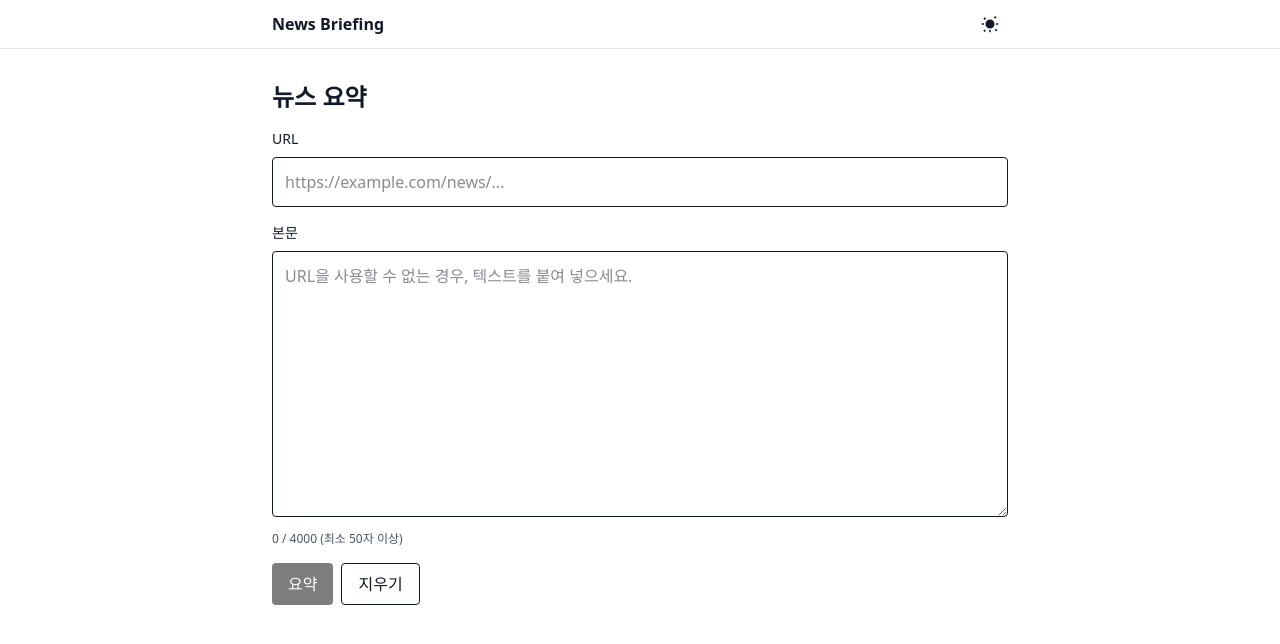
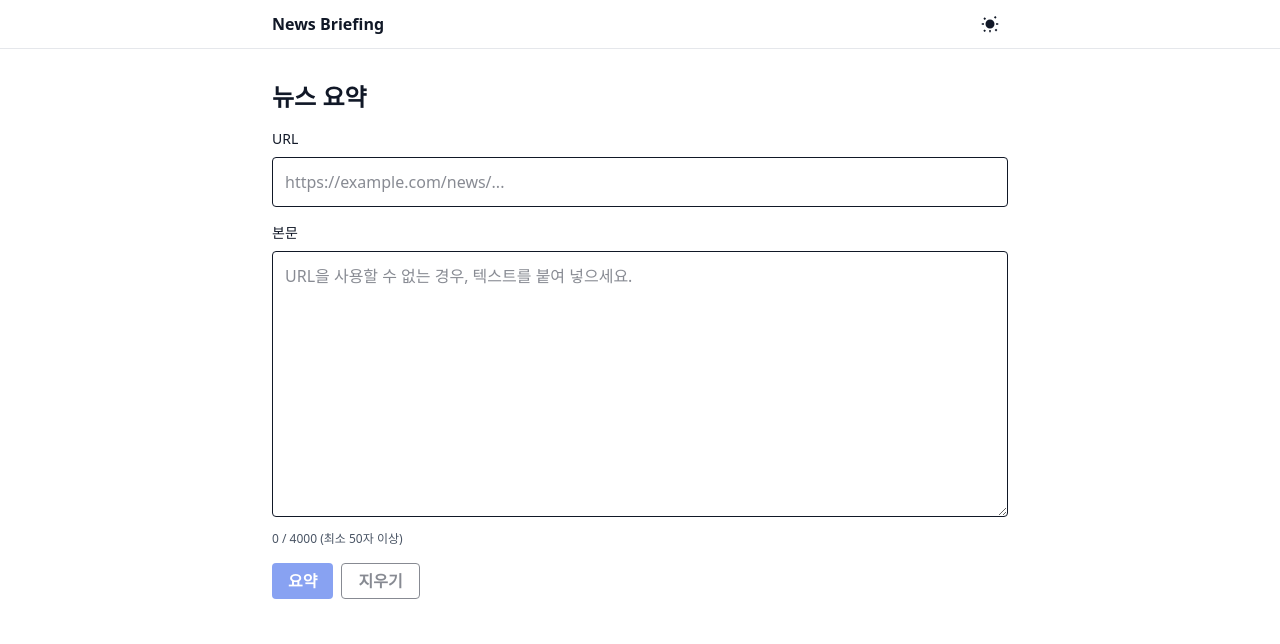
Before and after one commit to Deemou/news-briefing, a Next.js app: page / in a window 1280 px wide. Shown: the top 644 px of the page. Built offline with nearby package versions, Linux system fonts and the light colour scheme.

Commit message:
feat: Button 컴포넌트 추가

```diff
--- a/package.json
+++ b/package.json
@@ -10,10 +10,12 @@
   },
   "dependencies": {
     "@supabase/supabase-js": "^2.57.4",
+    "clsx": "^2.1.1",
     "next": "15.5.3",
     "openai": "^6.1.0",
     "react": "19.1.0",
-    "react-dom": "19.1.0"
+    "react-dom": "19.1.0",
+    "tailwind-merge": "^3.3.1"
   },
   "devDependencies": {
     "@eslint/eslintrc": "^3",
--- a/src/app/page.tsx
+++ b/src/app/page.tsx
@@ -2,6 +2,7 @@
 
 import { useState, useCallback } from "react";
 import { isValidHttpUrl } from "@/lib/validators/url";
+import Button from "@/components/ui/Button";
 
 const minLen = 50;
 const maxLen = 4000;
@@ -134,25 +135,27 @@ export default function Home() {
         )}
 
         <div className="flex gap-2">
-          <button
+          <Button
             type="submit"
-            className="rounded bg-black px-4 py-2 text-white disabled:opacity-50"
+            variant="primary"
             disabled={!canSubmit}
+            aria-busy={isSubmitting}
           >
             {isSubmitting ? "요약 중…" : "요약"}
-          </button>
-          <button
+          </Button>
+
+          <Button
             type="button"
+            variant="secondary"
             onClick={() => {
               setUrl("");
               setText("");
               setUrlError(null);
             }}
-            className="rounded border px-4 py-2"
             disabled={isSubmitting || (!tlen && !url)}
           >
             지우기
-          </button>
+          </Button>
         </div>
       </form>
 
--- /dev/null
+++ b/src/components/ui/Button.tsx
@@ -0,0 +1,41 @@
+import React from "react";
+import { cn } from "@/lib/cn";
+
+type ButtonProps = React.ButtonHTMLAttributes<HTMLButtonElement> & {
+  variant?: "primary" | "secondary";
+  size?: "sm" | "md" | "lg";
+};
+
+export default function Button({
+  variant = "primary",
+  size = "md",
+  className,
+  ...props
+}: ButtonProps) {
+  const base =
+    "inline-flex items-center justify-center rounded font-semibold select-none " +
+    "focus-visible:outline focus-visible:outline-2 focus-visible:outline-yellow-400 " +
+    "disabled:opacity-50 disabled:cursor-not-allowed";
+
+  const sizes = {
+    sm: "h-8 px-3 text-sm",
+    md: "h-9 px-4",
+    lg: "h-10 px-5 text-base",
+  }[size];
+
+  const variants = {
+    primary:
+      "text-white bg-blue-700 enabled:hover:bg-blue-800 " +
+      "dark:text-[var(--bg)] dark:bg-amber-500 enabled:dark:hover:bg-amber-600",
+    secondary:
+      "border text-[var(--fg)] bg-transparent enabled:hover:bg-(--hover-bg) " +
+      "dark:border-gray-500 dark:text-gray-200 enabled:dark:hover:bg-gray-700",
+  }[variant];
+
+  return (
+    <button
+      className={cn(base, sizes, variants, "cursor-pointer", className)}
+      {...props}
+    />
+  );
+}
--- /dev/null
+++ b/src/lib/cn.ts
@@ -0,0 +1,7 @@
+import { type ClassValue } from "clsx";
+import clsx from "clsx";
+import { twMerge } from "tailwind-merge";
+
+export function cn(...inputs: ClassValue[]): string {
+  return twMerge(clsx(inputs));
+}
--- a/src/styles/globals.css
+++ b/src/styles/globals.css
@@ -1,36 +1,15 @@
 @import "tailwindcss";
 
-/* dark 변형을 html.dark로 매핑 */
-@custom-variant dark (&:where(.dark, .dark *));
-
-/* 색상 토큰 */
-:root {
-  --bg: #ffffff;
-  --hover-bg: #f3f4f6;
-  --fg: #111827; /* gray-900 */
-  --card-bg: #ffffff;
-  --card-fg: #111827;
-  --border: #e5e7eb; /* gray-200 */
-  --primary: #1d4ed8; /* blue-700 */
-  --primary-hover: #1e40af; /* blue-800 */
-  --primary-contrast: #ffffff;
+/* 1) Base: 요소 기본/정책 */
+@layer base {
+  /* 커서 정책 */
+  button:not([disabled]),
+  [role="button"]:not([disabled]) {
+    cursor: pointer;
   }
-.dark {
-  --bg: #0b1220; /* slate-950 */
-  --hover-bg: #1f2937;
-  --fg: #f3f4f6; /* gray-100 */
-  --card-bg: #0f172a; /* slate-900 */
-  --card-fg: #ffffff;
-  --border: #334155; /* slate-700 */
-  --primary: #f59e0b; /* amber-500 */
-  --primary-hover: #d97706; /* amber-600 */
-  --primary-contrast: #0b1220;
-}
-
-/* Tailwind v4 theme bridge (선택사항: 폰트 변수 등) */
-@theme inline {
-  --color-background: var(--bg);
-  --color-foreground: var(--fg);
+  button[disabled],
+  [role="button"][disabled] {
+    cursor: not-allowed;
   }
 
   /* 전역 배경/문자색 */
@@ -45,14 +24,50 @@ body {
     outline: 2px solid #eab308;
     outline-offset: 2px;
   }
+}
 
-/* 재사용 버튼 */
+/* 2) 다크 변형: html.dark 기반 */
+@custom-variant dark (&:where(.dark, .dark *) ); /* v4 클래스 전략 고정 [web:324][web:844] */
+
+/* 3) 디자인 토큰 */
+:root {
+  --bg: #ffffff;
+  --hover-bg: #f3f4f6;
+  --fg: #111827;
+  --card-bg: #ffffff;
+  --card-fg: #111827;
+  --border: #e5e7eb;
+  --primary: #1d4ed8;
+  --primary-hover: #1e40af;
+  --primary-contrast: #ffffff;
+}
+.dark {
+  --bg: #0b1220;
+  --hover-bg: #1f2937;
+  --fg: #f3f4f6;
+  --card-bg: #0f172a;
+  --card-fg: #ffffff;
+  --border: #475569; /* 대비↑ */
+  --primary: #f59e0b;
+  --primary-hover: #d97706;
+  --primary-contrast: #0b1220;
+}
+
+/* 4) Theme bridge(선택) */
+@theme inline {
+  --color-background: var(--bg);
+  --color-foreground: var(--fg);
+}
+
+/* 5) Components: 재사용 클래스들 */
+@layer components {
   .btn-primary {
-  @apply px-4 py-2 rounded font-semibold transition-colors duration-150;
+    @apply inline-flex items-center justify-center rounded font-semibold select-none;
+    @apply transition-colors duration-150;
+    color: var(--primary-contrast);
     background: var(--primary);
-  color: var(--primary-contrast);
   }
-.btn-primary:hover:not(:disabled) {
+  .btn-primary:where(:hover):where(:not(:disabled)) {
     background: var(--primary-hover);
   }
   .btn-primary:disabled {
@@ -60,13 +75,14 @@ body {
   }
 
   .btn-ghost {
-  @apply px-4 py-2 rounded font-medium border transition-colors duration-150;
+    @apply inline-flex items-center justify-center rounded font-medium select-none;
+    @apply border transition-colors duration-150;
+    color: var(--fg);
     border-color: var(--border);
     background: transparent;
-  color: var(--fg);
   }
-.btn-ghost:hover:not(:disabled) {
-  @apply bg-gray-50 dark:bg-gray-800;
+  .btn-ghost:where(:hover):where(:not(:disabled)) {
+    @apply bg-gray-50 dark:bg-gray-700; /* 다크에서 한 단계 밝게 */
   }
 
   /* 입력/카드 */
@@ -78,12 +94,13 @@ body {
   }
   .card {
     @apply rounded-lg border p-4 shadow-sm;
+    border-color: var(--border);
     background: var(--card-bg);
     color: var(--card-fg);
-  border-color: var(--border);
+  }
 }
 
-/* 모션 축소 선호 시 전환 최소화(선택) */
+/* 6) 모션 축소 */
 @media (prefers-reduced-motion: reduce) {
   .transition-colors,
   .transition-transform,
```
Also changed, not shown: 1 other file (tests, documents, lock files or other folders). Lines whose indentation alone changed are shown as unchanged.
